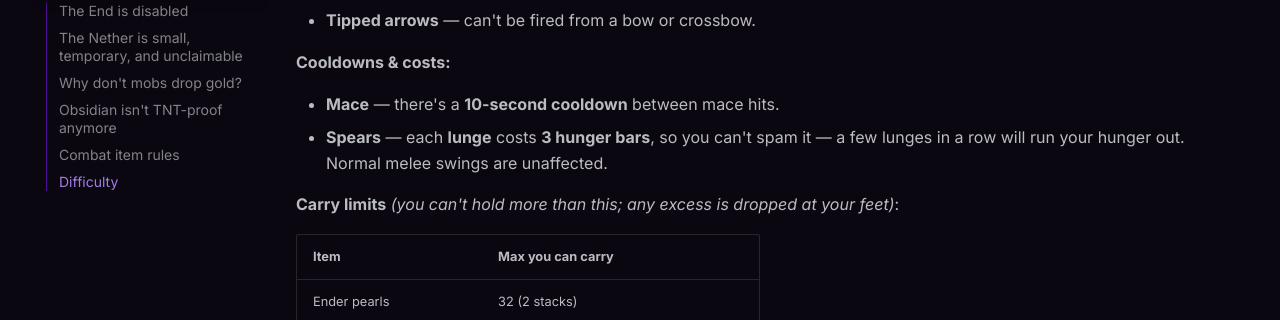
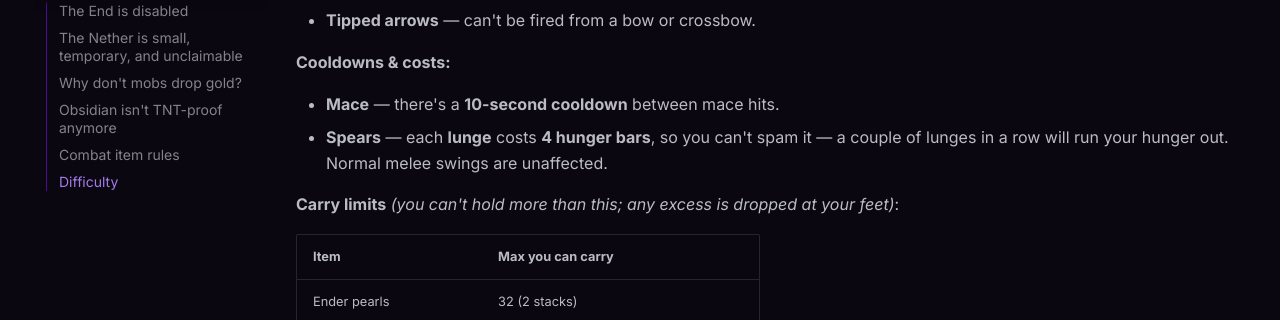
Before and after one commit to SourceRealms/sourcerealms-docs, an MkDocs documentation site: the page built from docs/world-rules.md, in a window 1280 px wide and 900 px high, scrolled down 1433 px. Shown: the part 145-465 px from the top of the window. Built offline with MkDocs 1.6.1 and Material for MkDocs 9.7.7, drawn with Linux system fonts in a browser that asks for light colours.

Commit message:
Update spear lunge hunger cost to 4 bars
Co-Authored-By: Claude Sonnet 5 <noreply@anthropic.com>

```diff
--- a/docs/world-rules.md
+++ b/docs/world-rules.md
@@ -60,8 +60,8 @@ apply to **everyone**, everywhere on the server.
 **Cooldowns & costs:**
 
 - **Mace** — there's a **10-second cooldown** between mace hits.
-- **Spears** — each **lunge** costs **3 hunger bars**, so you can't spam it — a few lunges in a row
-  will run your hunger out. Normal melee swings are unaffected.
+- **Spears** — each **lunge** costs **4 hunger bars**, so you can't spam it — a couple of lunges in a
+  row will run your hunger out. Normal melee swings are unaffected.
 
 **Carry limits** *(you can't hold more than this; any excess is dropped at your feet)*:
 
```
